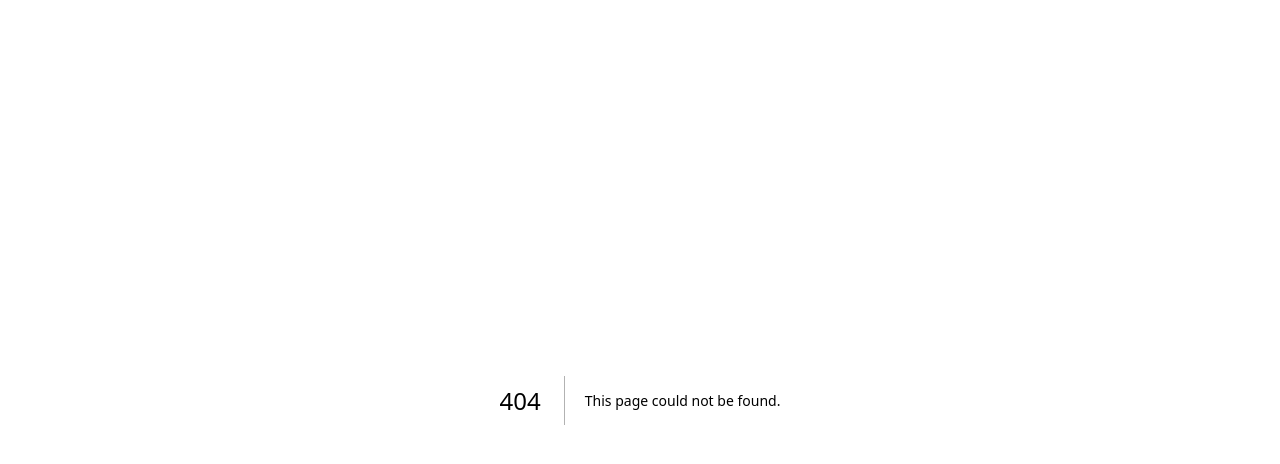
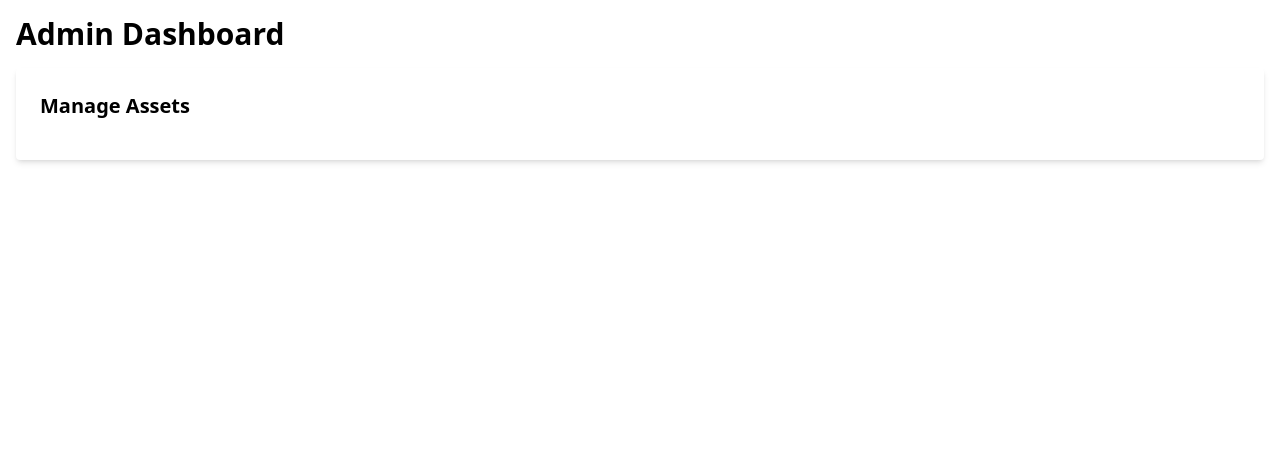
Before and after one commit to sirawtadesse/siraw-website, a Next.js app: page /admin/dashboard in a window 1280 px wide. Before the commit this address had no page. Shown: the top 464 px of the page. Built offline with nearby package versions, Linux system fonts and the light colour scheme; no server answers.

Commit message:
Create dashboard.js

```diff
--- /dev/null
+++ b/pages/admin/dashboard.js
@@ -0,0 +1,24 @@
+import { useEffect, useState } from 'react';
+import axios from 'axios';
+
+export default function AdminDashboard() {
+    const [assets, setAssets] = useState([]);
+
+    useEffect(() => {
+        const fetchAssets = async () => {
+            const response = await axios.get('http://localhost/asset-management-api/api/assets.php');
+            setAssets(response.data);
+        };
+        fetchAssets();
+    }, []);
+
+    return (
+        <div className="container mx-auto p-4">
+            <h1 className="text-3xl font-bold mb-4">Admin Dashboard</h1>
+            <div className="bg-white p-6 rounded shadow-md">
+                <h2 className="text-xl font-semibold mb-4">Manage Assets</h2>
+                {/* Asset table will go here */}
+            </div>
+        </div>
+    );
+}
```
